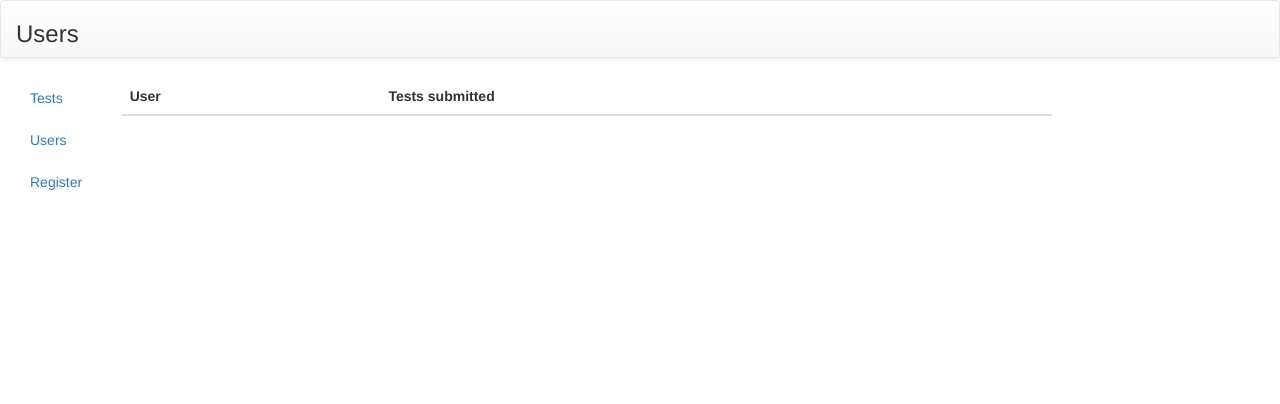
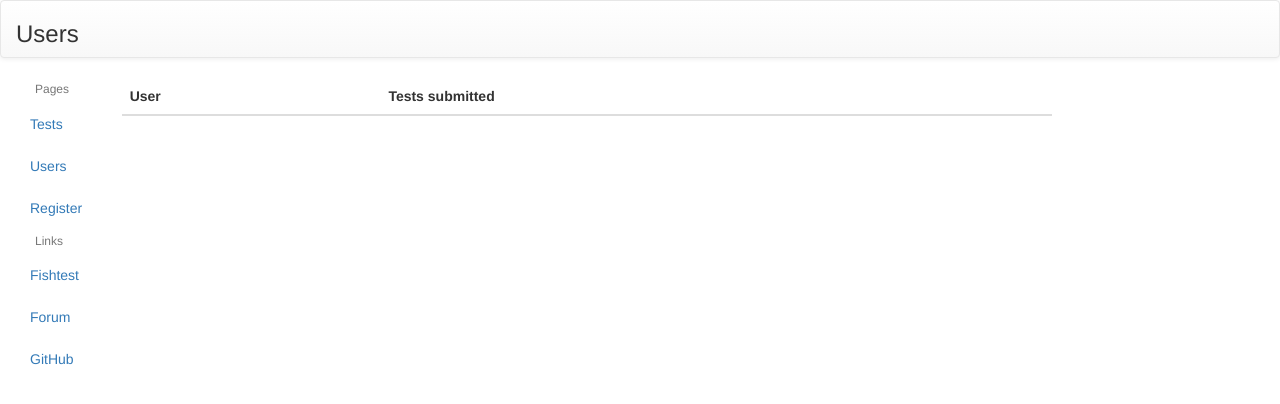
Before and after one commit to mcostalba/FuriousFish, a Flask app: page /users in a window 1280 px wide. Shown: the top 404 px of the page. Run offline with Flask 2, Linux system fonts and the light colour scheme; lists and menus that the app fills with data are empty; parts of the project's set-up code (start-up, migrations or seed data) failed here and were passed over; some libraries are stand-ins or nearby versions.

Commit message:
Add some external link

```diff
--- a/templates/base.html
+++ b/templates/base.html
@@ -28,9 +28,14 @@
       <div class="row">
         <div class="col-xs-3 col-md-1">
           <ul id="sidebar" class="nav nav-stacked affix">
+            <li class="dropdown-header">Pages</li>
             <li><a href="{{ url_for('root') }}">Tests</a></li>
             <li><a href="{{ url_for('users') }}">Users</a></li>
             <li><a href="{{ url_for('register') }}">Register</a></li>
+            <li class="dropdown-header">Links</li>
+            <li><a href="http://tests.stockfishchess.org/" target="_blank">Fishtest</a></li>
+            <li><a href="https://groups.google.com/forum/?fromgroups=#!forum/fishcooking" target="_blank">Forum</a></li>
+            <li><a href="https://github.com/mcostalba/FuriousFish" target="_blank">GitHub</a></li>
           </ul>
         </div>
         <div class="col-xs-9 col-md-9">
--- a/templates/users.html
+++ b/templates/users.html
@@ -16,7 +16,7 @@
     {% for u in users %}
     <tr>
       <td>{{ u.user  }}</td>
-      <td>{{ u.count }}</td>
+      <td><a {{ 'href=' + url_for('root', username = u.user) }}>{{ u.count }}</a></td>
     </tr>
     {% endfor %}
   </tbody>
```
